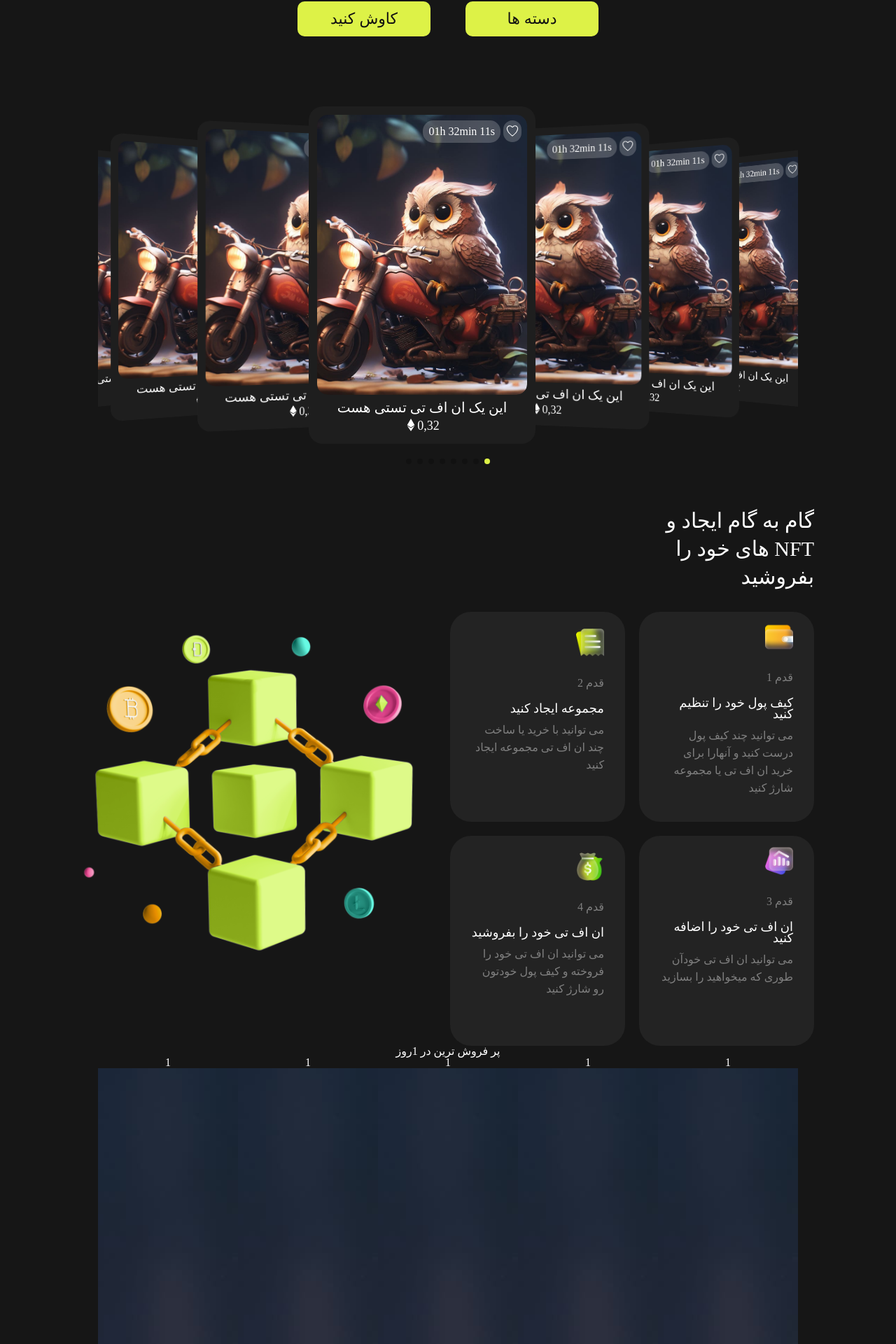
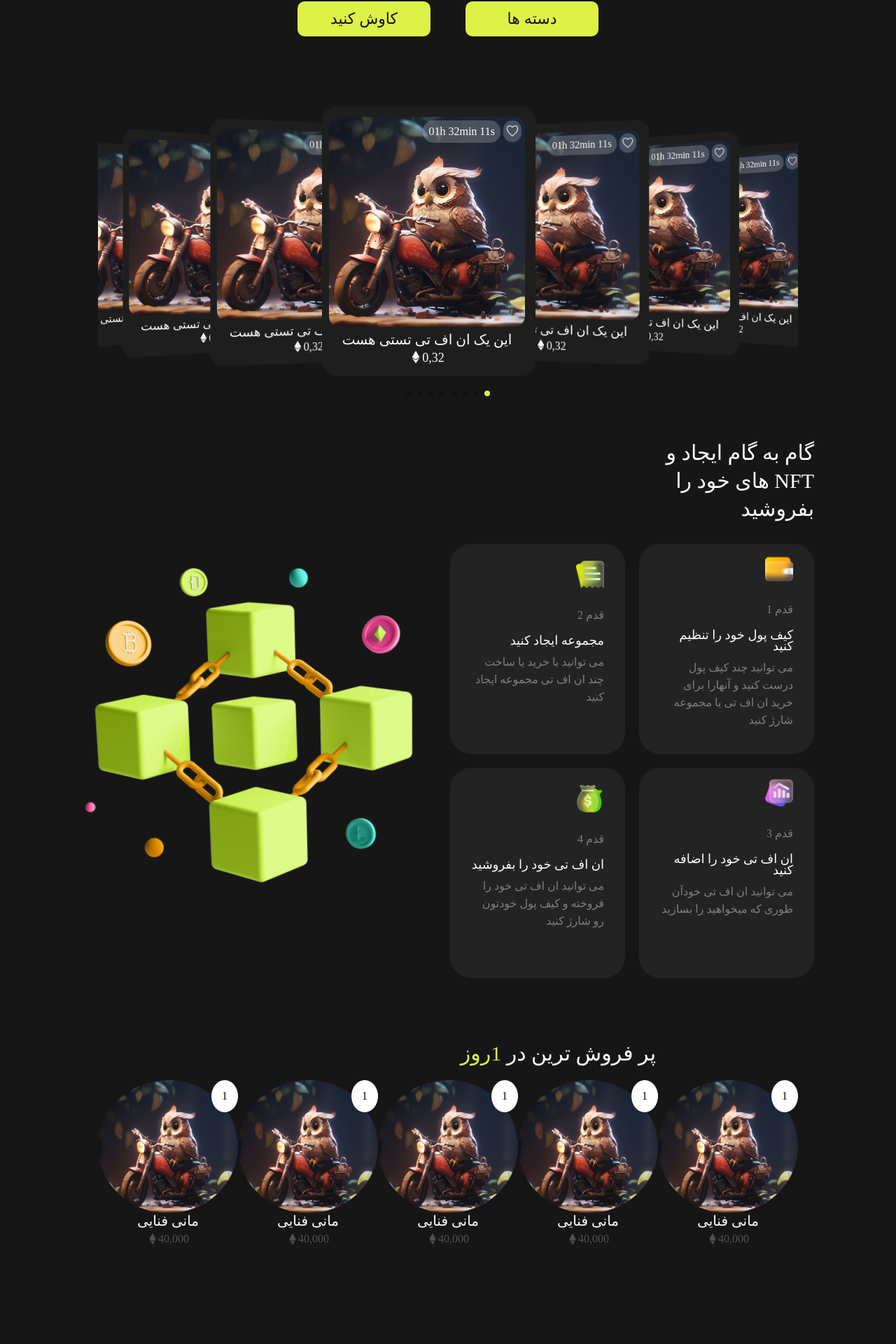
Before and after one commit to ManiPr/demonnft, a React (Create React App) app: page / in a window 1280 px wide. Shown: the part 844-2764 px from the top of the page at 70% size. After the commit the page ends 2622 px from the top, so only its background shows below. Built offline with nearby package versions, Linux system fonts and the light colour scheme.

Commit message:
ref:top-seller

```diff
--- a/src/components/nft-card-head/NftCardHead.css
+++ b/src/components/nft-card-head/NftCardHead.css
@@ -3,9 +3,9 @@
     background: #1E1E1E;
     margin-bottom: 40px;
     transition: all 0.2s ease;
-    width: 30rem;
-    height: 40rem;
-    padding: 12px 12px 7rem 12px;
+    width: 28rem;
+    height: 30rem;
+    padding: 15px 15px 7rem 10px;
     position: relative;
     overflow: hidden;
     transition: var(--scale-transition);
--- a/src/components/top-seller/TopSeller.css
+++ b/src/components/top-seller/TopSeller.css
@@ -0,0 +1,20 @@
+.top-seller{
+    margin-top: 10rem;
+}
+.top-seller__wrapper{
+    margin: 0 20rem;
+}
+.top-seller__top{
+ font-size: var(--font-3rem);
+ text-align: right;
+ margin-bottom: 3rem;
+ font-family: var(--third-font);
+}
+.top-seller__day{
+    color: var(--pale-green);
+}
+.top-seller__main{
+
+}
+.top-seller__tiltle{
+}
--- a/src/components/user/User.css
+++ b/src/components/user/User.css
@@ -0,0 +1,28 @@
+.user{
+
+}
+.user__image-container{
+    position: relative;
+}
+.user__number{
+    position: absolute;
+    background-color: var(--white);
+    color: var(--black);
+    border-radius: 50%;
+    padding: 1.5rem;
+}
+.user__image{
+  width: 20rem;
+  height: 19rem;
+  border-radius: 50%;
+}
+.user__detail{
+
+}
+.user__name{
+    font-size:2rem;
+}
+.user__price{
+ margin-top: 1rem;
+ color: var(--price-color);
+}
--- a/src/styles/variables.css
+++ b/src/styles/variables.css
@@ -12,6 +12,7 @@
     --caption-color:#7D7D7D;
     --slider-color:#2A2A2A;
     --caption-color-2:#7F7F7F;
+    --price-color:#515151;
     /* fonts */
     --main-font:'sahel';
     --second-font:'vazir';
```
